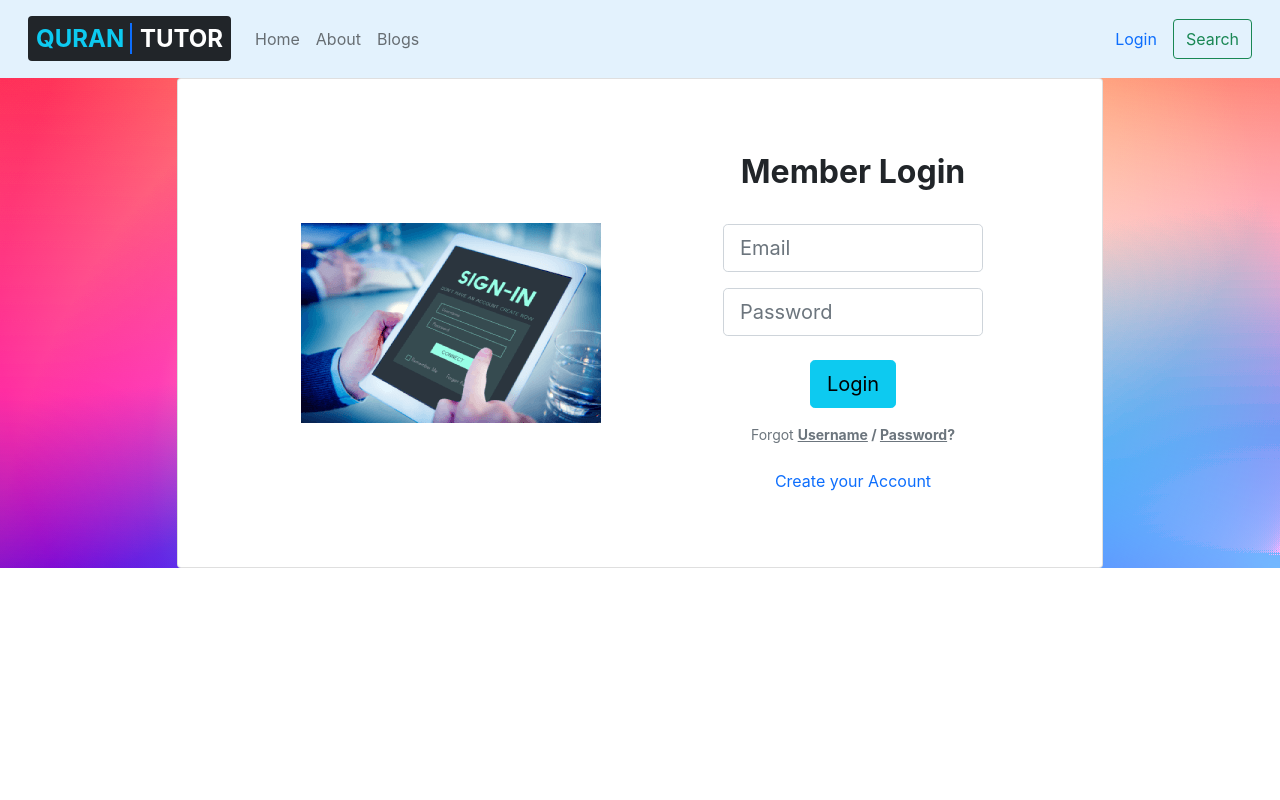
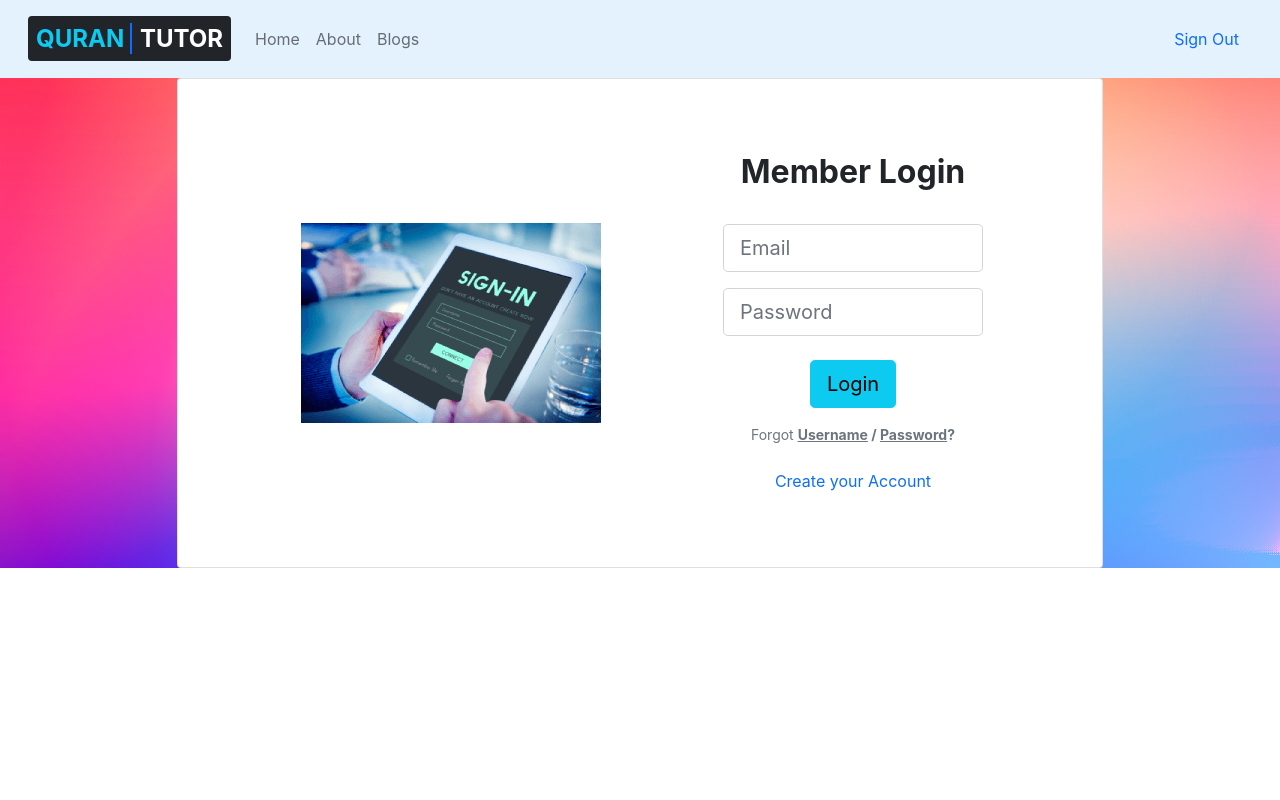
Before and after one commit to frsiam/Quran-tutor-web-application, a React (Create React App) app: page /login in a window 1280 px wide. Shown: the top 800 px of the page. Built offline with nearby package versions, Linux system fonts and the light colour scheme; no server answers; sample sign-in values are in the browser's storage.

Commit message:
set toggle mode either user is sign in or sign out

```diff
--- a/src/pages/Login/Login.js
+++ b/src/pages/Login/Login.js
@@ -1,13 +1,14 @@
 import React, { useRef } from 'react';
 import './Login.css'
 import loginimg from '../../images/others/signin.png'
-import { Link } from 'react-router-dom';
+import { Link, useNavigate } from 'react-router-dom';
 import auth from '../../firebase.init';
 import { useSignInWithEmailAndPassword } from 'react-firebase-hooks/auth';
 
 const Login = () => {
     const emailRef = useRef('');
     const passwordRef = useRef('');
+    const navigate = useNavigate()
 
     const [
         signInWithEmailAndPassword,
@@ -16,9 +17,12 @@ const Login = () => {
         error,
       ] = useSignInWithEmailAndPassword(auth);
 
+    if(user){
+        navigate('/home')
+    }
+
     const handleSubmit = event => {
         event.preventDefault();
-        console.log('submitted');
         const email = emailRef.current.value;
         const password = passwordRef.current.value;
         signInWithEmailAndPassword(email,password)
--- a/src/pages/RequireAuth/RequireAuth.js
+++ b/src/pages/RequireAuth/RequireAuth.js
@@ -1,11 +1,13 @@
 import React from 'react';
+import { useAuthState } from 'react-firebase-hooks/auth';
 import { Navigate, useLocation } from 'react-router-dom';
 import auth from '../../firebase.init';
 
 const RequireAuth = ({ children }) => {
+    const [user, loading, error] = useAuthState(auth);
     let location = useLocation();
 
-    if (!auth.user) {
+    if (!user) {
         // Redirect them to the /login page, but save the current location they were
         // trying to go to when they were redirected. This allows us to send them
         // along to that page after they login, which is a nicer user experience
--- a/src/pages/Shared/Header/Header.js
+++ b/src/pages/Shared/Header/Header.js
@@ -1,7 +1,15 @@
+import { signOut } from 'firebase/auth';
 import React from 'react';
+import { useAuthState } from 'react-firebase-hooks/auth';
 import { Link } from 'react-router-dom';
+import auth from '../../../firebase.init';
 
 const Header = () => {
+    const [user] = useAuthState(auth)
+
+    const handleSignOut = () => {
+        signOut(auth);
+    }
     return (
         <nav className="navbar navbar-expand-md navbar-light" style={{backgroundColor: '#e3f2fd'}}>
             <div className="container-fluid py-2 mx-md-3">
@@ -22,8 +30,10 @@ const Header = () => {
                         </li>
                     </ul>
                     <div className="d-flex">
-                        <Link to='login' className='nav-link'>Login</Link>
-                            <button className="btn btn-outline-success" type="submit">Search</button>
+                        {
+                            user ?
+                            <Link to='login' onClick={handleSignOut} className="btn btn-link text-decoration-none" type="submit">Sign Out</Link>
+                            :<Link to='login' className='nav-link'>Login</Link>}
                     </div>
                 </div>
             </div>
```
